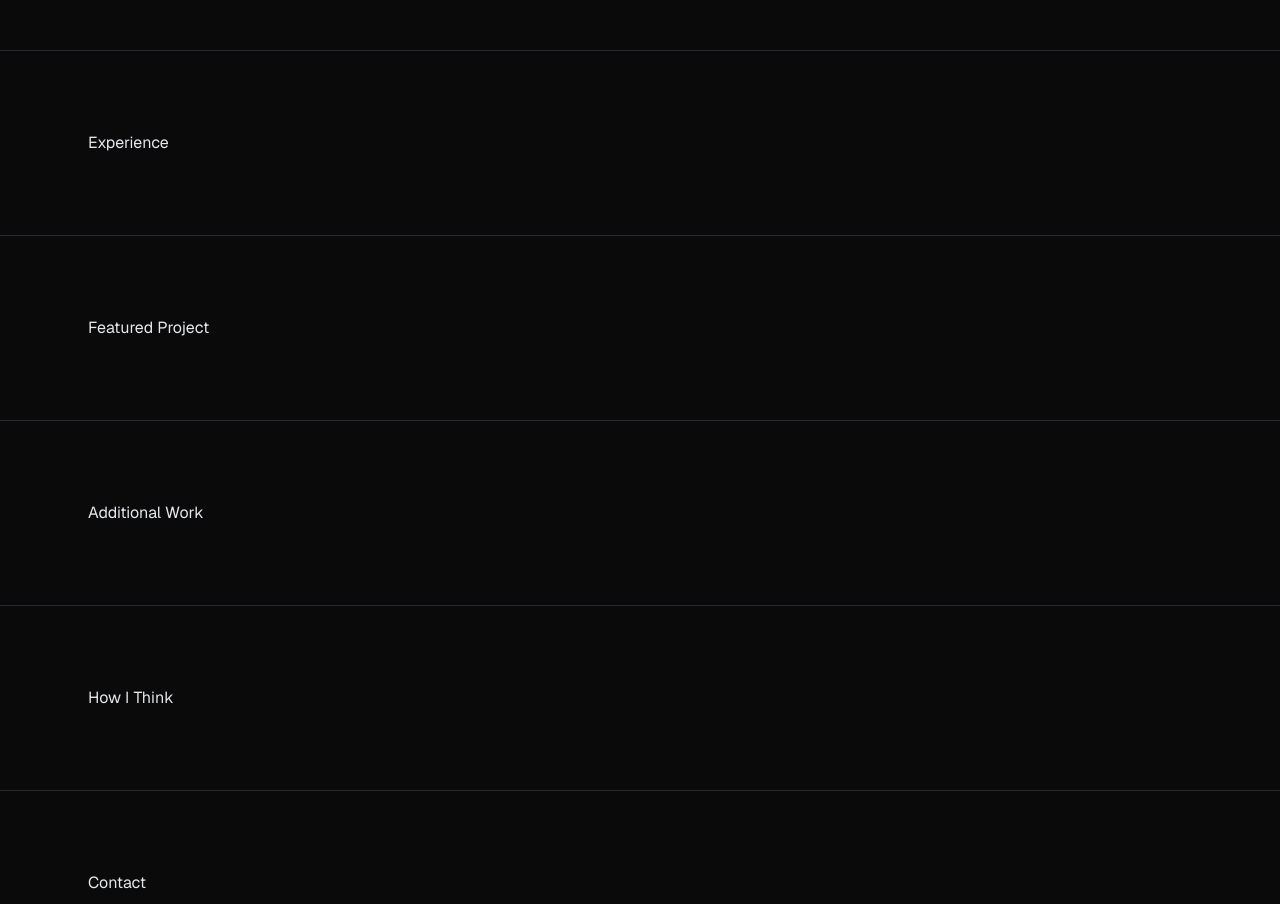
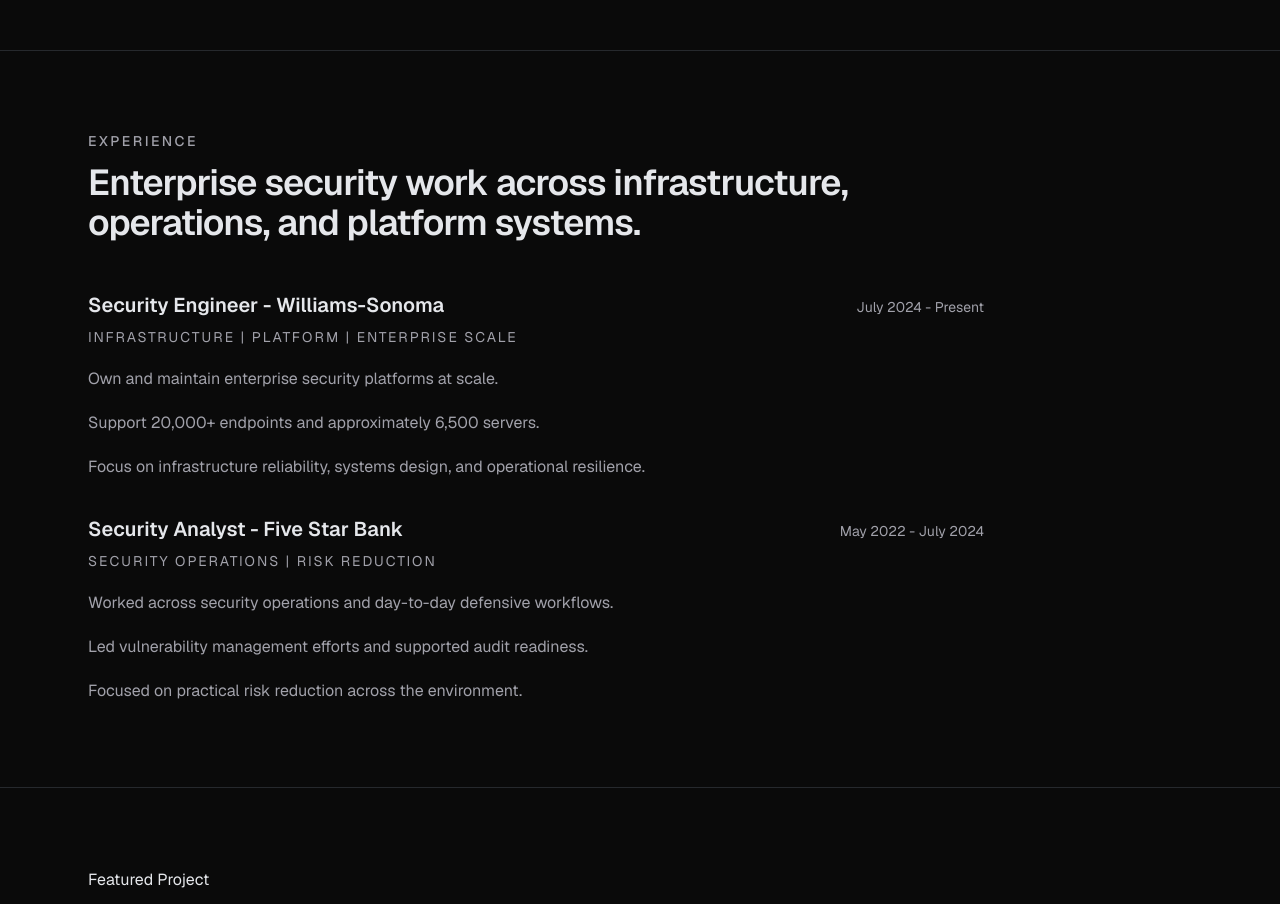
Before and after one commit to Jeremiahtaylor2017/personalsite, a Next.js app: page / in a window 1280 px wide. Shown: the part 360-1264 px from the top of the page. Built offline with nearby package versions, Linux system fonts and the light colour scheme.

Commit message:
wip: experience section

```diff
--- a/app/page.tsx
+++ b/app/page.tsx
@@ -37,7 +37,58 @@
 
 			<section id="experience" aria-labelledby="experience-heading">
 				<div className="mx-auto max-w-6xl px-6 py-20">
-					<h2 id="experience-heading">Experience</h2>
+					<div className="max-w-4xl space-y-12">
+						<div className="space-y-3">
+							<p className="text-sm font-medium uppercase tracking-[0.18em] text-muted">
+								Experience
+							</p>
+							<h2 id="experience-heading" className="text-3xl font-semibold tracking-tight text-foreground sm:text-4xl">
+								Enterprise security work across infrastructure, operations, and platform systems.
+							</h2>
+						</div>
+
+						<div className="space-y-8">
+							<article className="space-y-4">
+								<div className="space-y-2">
+									<div className="flex flex-col gap-2 sm:flex-row sm:items-baseline sm:justify-between">
+										<h3 className="text-xl font-semibold text-foreground">
+											Security Engineer - Williams-Sonoma
+										</h3>
+										<p className="text-sm text-muted">July 2024 - Present</p>
+									</div>
+									<p className="text-sm uppercase tracking-[0.14em] text-muted">
+										Infrastructure | Platform | Enterprise Scale
+									</p>
+								</div>
+
+								<ul className="space-y-3 text-base leading-8 text-muted">
+									<li>Own and maintain enterprise security platforms at scale.</li>
+									<li>Support 20,000+ endpoints and approximately 6,500 servers.</li>
+									<li>Focus on infrastructure reliability, systems design, and operational resilience.</li>
+								</ul>
+							</article>
+
+							<article className="space-y-4">
+								<div className="space-y-2">
+									<div className="flex flex-col gap-2 sm:flex-row sm:items-baseline sm:justify-between">
+										<h3 className="text-xl font-semibold text-forground">
+											Security Analyst - Five Star Bank
+										</h3>
+										<p className="text-sm text-muted">May 2022 - July 2024</p>
+									</div>
+									<p className="text-sm uppercase tracking-[0.14em] text-muted">
+										Security Operations | Risk Reduction
+									</p>
+								</div>
+
+								<ul className="space-y-3 text-base leading-8 text-muted">
+									<li>Worked across security operations and day-to-day defensive workflows.</li>
+									<li>Led vulnerability management efforts and supported audit readiness.</li>
+									<li>Focused on practical risk reduction across the environment.</li>
+								</ul>
+							</article>
+						</div>
+					</div>
 				</div>
 			</section>
 
```
